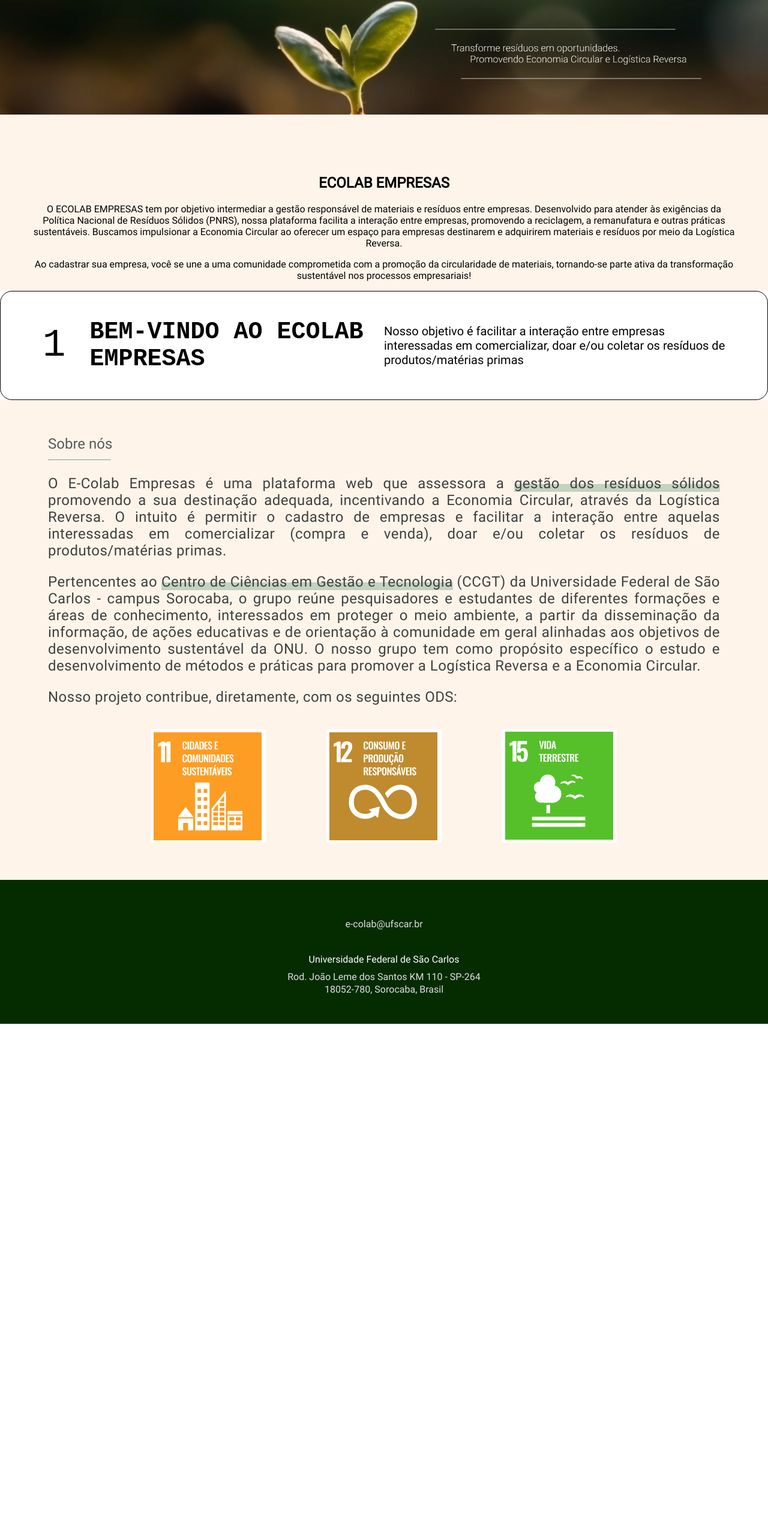
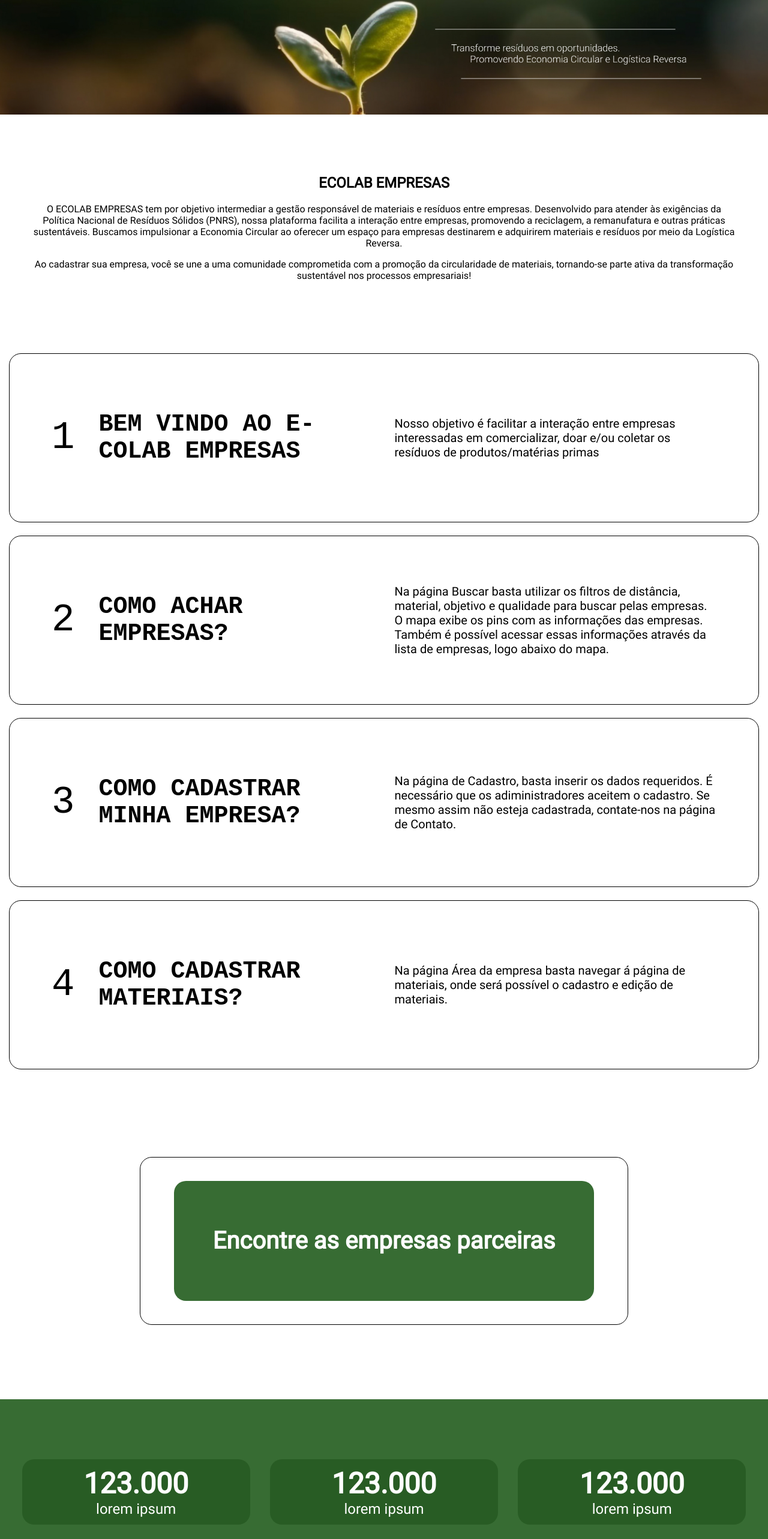
Before and after one commit to e-colab/ecoponto, a Vue app in the folder app/: page /about in a window 1280 px wide. Shown: the part 77-2643 px from the top of the page at 60% size. Before the commit the page ends 1784 px from the top, so only its background shows below. Built offline with nearby package versions, Linux system fonts and the light colour scheme; what vue-the-mask would draw is missing.

Commit message:
wip: new about page

```diff
--- /dev/null
+++ b/app/src/components/common/cards.vue
@@ -0,0 +1,93 @@
+<template>
+  <div class="card" v-for="(card, index) in cardContent" :key="card.title">
+    <section class="card-content">
+      <div class="card-content__wrapper">
+        <p class="card-content__wrapper-number">{{ index + 1 }}</p>
+        <h2 class="card-content__wrapper-title">
+          {{ card.title }}
+        </h2>
+      </div>
+
+      <p class="card-content__text">
+        {{ card.text }}
+      </p>
+    </section>
+  </div>
+</template>
+
+<script>
+import { CARD_CONTENT } from "../../constants/card-content.js";
+
+export default {
+  name: "home-cards",
+  data() {
+    return {
+      cardContent: CARD_CONTENT,
+    };
+  },
+};
+</script>
+
+<style lang="scss" scoped>
+.card {
+  max-width: 1300px;
+  border: solid 1px black;
+  border-radius: 20px;
+  margin: 0 auto 22px auto;
+  padding: 40px 70px;
+  height: auto;
+
+  @media only screen and (max-width: 950px) {
+    padding: 20px 35px;
+  }
+
+  &-content {
+    display: flex;
+    align-items: center;
+    justify-content: space-between;
+    gap: 35px;
+
+    @media only screen and (max-width: 950px) {
+      flex-direction: column;
+      gap: 0;
+    }
+
+    &__wrapper {
+      flex: 1;
+      width: 50%;
+      display: flex;
+      align-items: center;
+      gap: 40px;
+
+      @media only screen and (max-width: 950px) {
+        gap: 20px;
+      }
+
+      &-number {
+        font-size: 64px;
+        font-family: "Roboto Mono", monospace;
+        @media only screen and (max-width: 950px) {
+          font-size: 30px;
+        }
+      }
+      &-title {
+        font-size: 40px;
+        text-transform: uppercase;
+        font-family: "Roboto Mono", monospace;
+
+        @media only screen and (max-width: 950px) {
+          font-size: 25px;
+        }
+      }
+    }
+    &__text {
+      font-size: 20px;
+      flex: 1;
+
+      @media only screen and (max-width: 950px) {
+        text-align: justify;
+      }
+    }
+  }
+}
+</style>
--- /dev/null
+++ b/app/src/components/common/info-card.vue
@@ -0,0 +1,40 @@
+<template>
+  <div class="info-card">
+    <p>123.000</p>
+    <p>lorem ipsum</p>
+  </div>
+</template>
+
+<script>
+export default {
+  name: "InfoCard",
+};
+</script>
+
+<style lang="scss" scoped>
+.info-card {
+  background-color: #1a4c1680;
+  border: none;
+  border-radius: 20px;
+  width: 380px;
+  display: flex;
+  flex-direction: column;
+  align-items: center;
+  height: auto;
+  padding: 12px;
+
+  p {
+    margin: 0;
+    color: white;
+  }
+
+  p:first-child {
+    font-size: 3rem;
+    font-weight: bold;
+  }
+
+  p:last-child {
+    font-size: 1.5rem;
+  }
+}
+</style>
--- a/app/src/components/home/cards.vue
+++ /dev/null
@@ -1,58 +0,0 @@
-<template>
-  <div class="card">
-    <section class="card-content">
-        <section class="card-content__wrapper">
-            <p class="card-content__wrapper-number">1</p>
-            <h2 class="card-content__wrapper-title">Bem-vindo ao Ecolab Empresas</h2>
-        </section>
-
-        <p class="card-content__text">Nosso objetivo é facilitar a interação entre empresas interessadas em comercializar, doar e/ou coletar os resíduos de produtos/matérias primas</p>
-    </section>
-  </div>
-</template>
-
-<script>
-export default {
-    name: 'home-cards'
-}
-</script>
-
-<style lang="scss">
-.card{
-    max-width: 1300px;
-    border: solid 1px black;
-    border-radius: 20px;
-    margin: 0 auto;
-    padding: 40px 70px;
-
-    &-content{
-        display: flex;
-        align-items: center;
-        justify-content: space-between;
-        height: 100px;
-
-        &__wrapper{
-            width: 50%;
-            display: flex;
-            align-items: center;
-            justify-content: space-between;
-            gap: 40px;
-
-            &-number{
-                font-size: 64px;
-                font-family: "Roboto Mono", monospace;
-            }
-            &-title{
-                font-size: 40px;
-                text-transform: uppercase;
-                font-family: "Roboto Mono", monospace;
-            }
-        }
-        &__text{
-            font-size: 20px;
-            width: 50%;
-        }
-    }
-}
-
-</style>
--- /dev/null
+++ b/app/src/constants/card-content.js
@@ -0,0 +1,6 @@
+export const CARD_CONTENT = [
+    {title:'Bem vindo ao E-Colab Empresas', text: 'Nosso objetivo é facilitar a interação entre empresas interessadas em comercializar, doar e/ou coletar os resíduos de produtos/matérias primas'},
+    {title:'Como achar empresas?', text: 'Na página Buscar basta utilizar os filtros de distância, material, objetivo e qualidade para buscar pelas empresas. O mapa exibe os pins com as informações das empresas. Também é possível acessar essas informações através da lista de empresas, logo abaixo do mapa.'},
+    {title:'Como cadastrar minha empresa?', text:'Na página de Cadastro, basta inserir os dados requeridos. É necessário que os adiministradores aceitem o cadastro. Se mesmo assim não esteja cadastrada, contate-nos na página de Contato.'},
+    {title:'Como cadastrar materiais?', text: 'Na página Área da empresa basta navegar á página de materiais, onde será possível o  cadastro e edição de materiais.'}
+]
--- a/app/src/pages/About.vue
+++ b/app/src/pages/About.vue
@@ -1,31 +1,73 @@
 <template>
-    <page-wrapper>
-        <img src="../assets/hero.png">
+  <page-wrapper class="background-color">
+    <img src="../assets/hero.png" />
     <section class="main-content">
       <h1>ecolab empresas</h1>
 
-            <div class="main-content__text">
+      <article class="main-content__text">
         <p>
-                    O ECOLAB EMPRESAS tem por objetivo intermediar a gestão responsável de materiais e resíduos entre empresas. Desenvolvido para atender às exigências da Política Nacional de Resíduos Sólidos (PNRS), nossa plataforma facilita a interação entre empresas, promovendo a reciclagem, a remanufatura e outras práticas sustentáveis. Buscamos impulsionar a Economia Circular ao oferecer um espaço para empresas destinarem e adquirirem materiais e resíduos por meio da Logística Reversa.
+          O ECOLAB EMPRESAS tem por objetivo intermediar a gestão responsável de
+          materiais e resíduos entre empresas. Desenvolvido para atender às
+          exigências da Política Nacional de Resíduos Sólidos (PNRS), nossa
+          plataforma facilita a interação entre empresas, promovendo a
+          reciclagem, a remanufatura e outras práticas sustentáveis. Buscamos
+          impulsionar a Economia Circular ao oferecer um espaço para empresas
+          destinarem e adquirirem materiais e resíduos por meio da Logística
+          Reversa.
         </p>
 
         <p>
-                    Ao cadastrar sua empresa, você se une a uma comunidade comprometida com a promoção da circularidade de materiais, tornando-se parte ativa da transformação sustentável nos processos empresariais!
+          Ao cadastrar sua empresa, você se une a uma comunidade comprometida
+          com a promoção da circularidade de materiais, tornando-se parte ativa
+          da transformação sustentável nos processos empresariais!
         </p>
-            </div>
+      </article>
     </section>
-         <section>
+
+    <section class="background-color card-wrapper">
       <cards />
     </section>
+
+    <div class="cta-wrapper">
+      <button class="cta-button" @click="redirect">
+        Encontre as empresas parceiras
+      </button>
+    </div>
+
+    <section class="info-content">
+      <article class="info-content__card-wrapper">
+        <info-card />
+        <info-card />
+        <info-card />
+      </article>
+    </section>
+
     <section class="about">
-            <Title title="Sobre nós"/>
-            <p class="about-text">
-                O E-Colab Empresas é uma plataforma web que assessora a <span class="about-text__highlight">gestão dos resíduos sólidos</span> promovendo a sua destinação adequada, incentivando a Economia Circular, através da Logística Reversa. O intuito é permitir o cadastro de empresas e facilitar a interação entre aquelas interessadas em comercializar (compra e venda), doar e/ou coletar os resíduos de produtos/matérias primas.
-            </p>
+      <Title title="Sobre nós" />
+      <article class="about-text">
+        O E-Colab Empresas é uma plataforma web que assessora a
+        <span class="about-text__highlight">gestão dos resíduos sólidos</span>
+        promovendo a sua destinação adequada, incentivando a Economia Circular,
+        através da Logística Reversa. O intuito é permitir o cadastro de
+        empresas e facilitar a interação entre aquelas interessadas em
+        comercializar (compra e venda), doar e/ou coletar os resíduos de
+        produtos/matérias primas.
+      </article>
 
-            <p class="about-text">
-                Pertencentes ao <span class="about-text__highlight">Centro de Ciências em Gestão e Tecnologia</span> (CCGT) da Universidade Federal de São Carlos - campus Sorocaba, o grupo reúne pesquisadores e estudantes de diferentes formações e áreas de conhecimento, interessados em proteger o meio ambiente, a partir da disseminação da informação, de ações educativas e de orientação à comunidade em geral alinhadas aos objetivos de desenvolvimento sustentável da ONU. O nosso grupo tem como propósito específico o estudo e desenvolvimento de métodos e práticas para promover a Logística Reversa e a Economia Circular.
-            </p>
+      <article class="about-text">
+        Pertencentes ao
+        <span class="about-text__highlight"
+          >Centro de Ciências em Gestão e Tecnologia</span
+        >
+        (CCGT) da Universidade Federal de São Carlos - campus Sorocaba, o grupo
+        reúne pesquisadores e estudantes de diferentes formações e áreas de
+        conhecimento, interessados em proteger o meio ambiente, a partir da
+        disseminação da informação, de ações educativas e de orientação à
+        comunidade em geral alinhadas aos objetivos de desenvolvimento
+        sustentável da ONU. O nosso grupo tem como propósito específico o estudo
+        e desenvolvimento de métodos e práticas para promover a Logística
+        Reversa e a Economia Circular.
+      </article>
 
       <p class="about-text">
         Nosso projeto contribue, diretamente, com os seguintes ODS:
@@ -40,24 +82,37 @@
 </template>
 
 <script>
-import PageWrapper from './PageWrapper.vue';
-import Title from '../components/common/title.vue';
-import Cards from '../components/home/cards.vue'
+import PageWrapper from "./PageWrapper.vue";
+import Title from "../components/common/title.vue";
+import Cards from "../components/common/cards.vue";
+import InfoCard from "../components/common/info-card.vue";
 
 export default {
-    name: 'AboutPage',
+  name: "AboutPage",
   components: {
     PageWrapper,
     Title,
-        Cards
-    }
-}
+    Cards,
+    InfoCard,
+  },
+  methods: {
+    redirect() {
+      this.$router.push("/search");
+    },
+  },
+};
 </script>
 
 <style lang="scss" scoped>
-.main-content{
-    background-color: #fef4ea;
+:root {
+  --cta-bg-color: #376c33;
+  --main-bg-color: #f9f9f9;
+  --highlight-color: #c3d2c1;
+  --text-color: #404040;
+  --main-font: "Roboto", sans-serif;
+}
 
+.main-content {
   h1 {
     text-transform: uppercase;
     text-align: center;
@@ -69,30 +124,77 @@ export default {
     padding: 0 50px;
   }
 
-    &__text{
+  &__text {
     max-width: 1300px;
-        margin: 0 auto;
+    margin: 0 auto 120px auto;
   }
 }
 
-.about{
-    background-color: #fef4ea;
+.card-wrapper {
+  padding: 0 15px;
+}
+
+.cta {
+  &-wrapper {
+    margin: 124px auto;
+    border: 0.4px solid black;
+    border-radius: 20px;
+    pointer-events: none;
+  }
+  &-button {
+    background-color: var(--cta-bg-color, #376c33);
+    color: white;
+    width: 700px;
+    height: 200px;
+    font-family: var(--main-font);
+    font-size: 40px;
+    border-radius: 20px;
+    margin: 39px 56px;
+    border: none;
+    transition: 0.5s;
+    pointer-events: auto;
+    font-weight: bold;
+
+    &:hover {
+      cursor: pointer;
+      transition: 0.5s;
+      opacity: 80%;
+    }
+  }
+}
+
+.info-content {
+  background-color: var(--cta-bg-color, #376c33);
+  padding: 100px 20px;
+
+  &__card-wrapper {
+    display: flex;
+    align-items: center;
+    justify-content: space-around;
+  }
+}
+
+.about {
   min-height: 100vh;
   padding: 40px 80px;
   text-align: justify;
 
-    &-text{
+  &-text {
     font-size: 1.5em;
-        letter-spacing: .03rem;
-        color: #404040;
+    letter-spacing: 0.03rem;
+    color: var(--text-color);
     margin-bottom: 15px;
 
-        &__highlight{
-            background-image:linear-gradient( to bottom, transparent 55%, #c3d2c1 35%);
+    &__highlight {
+      background-image: linear-gradient(
+        to bottom,
+        transparent 55%,
+        var(--highlight-color) 35%
+      );
     }
   }
 
-    &-images{
+  &-images {
     display: flex;
     justify-content: center;
     gap: 100px;
@@ -100,4 +202,8 @@ export default {
     flex-wrap: wrap;
   }
 }
+
+.background-color {
+  background-color: var(--main-bg-color);
+}
 </style>
```
Also changed, not shown: 1 other file (tests, documents, lock files or other folders). Lines whose indentation alone changed are shown as unchanged.
